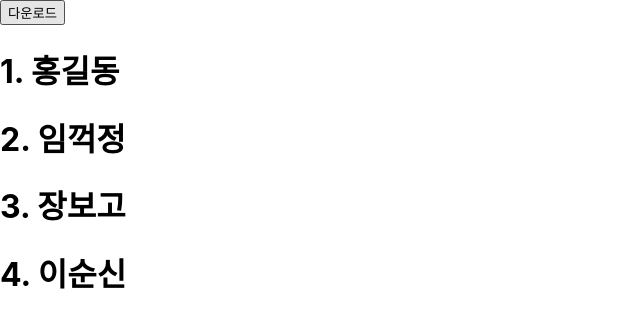
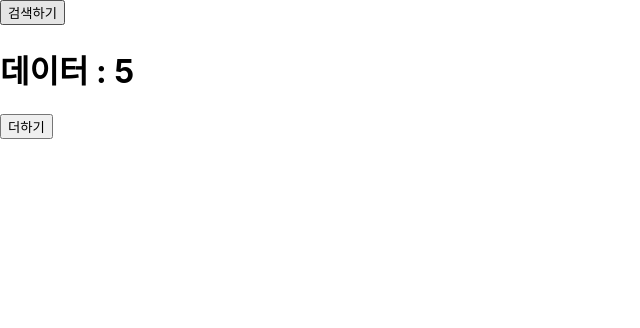
Before and after one commit to revisionismer/study-react, a React (Create React App) app: page / in a window 1280 px wide. Shown: the top 328 px of the page, without its empty margins (0-640 px from the left). Built offline with nearby package versions, Linux system fonts and the light colour scheme.

Commit message:
5. react useEffect

```diff
--- a/src/App.js
+++ b/src/App.js
@@ -2,6 +2,8 @@
 import './App.css';
 import React, { useEffect, useState } from "react";
 import Sub from './Sub';
+import Third from './test/Third';
+import { test_num } from './Sub';
 
 // - React 엔진 : 데이터 변경 감지 하여 UI를 그려주는 엔진
 // 1. 실행 과정 (index.html) - SPA
@@ -35,21 +37,22 @@ function App() {
     }
   ]
 
-  // 레퍼런스 변경 시만 동작(깊은 복사 해야함)
+  /* 레퍼런스 변경 시만 동작(깊은 복사 해야함)
   const [users, setUsers] = useState(sample);
 
   const download = () => {
-    /*
+    //
       const newUser = sample.concat({
         id: 5,
         name: "조자룡"
       });
-    */
+
     // setUsers(newUser);
     // fetch().then().then();
     setUsers([...sample, { id: num, name: "조자룡" }]);
     setNum(num + 1);
   }
+  */
   /*
     const add = () => {
       setNumber(number + 1); // 리엑트한테 number 값 변경한다고 요청.(상태값이기때문)
@@ -66,10 +69,54 @@ function App() {
     </div>
   );
   */
+  /*
+   return (
+     <div>
+       <button onClick={download}>다운로드</button>
+       {users.map((u) => <h1>{u.id}. {u.name}</h1>)}
+     </div>
+   );
+   */
+
+  /* import {} 구조 설명 예제
   return (
     <div>
-      <button onClick={download}>다운로드</button>
-      {users.map((u) => <h1>{u.id}. {u.name}</h1>)}
+      <Sub />
+      <Third />
+      {test_num}
+      Hello World
+    </div>
+  );
+  */
+
+  /*
+    * useEffect(콜백함수)
+     - 실행 시점
+     (1) App() 함수가 최초 실행될 때(최초 마운트될 때)
+     (2) 상태 변수가 변경될 때(그게 dependencyList에 등록되어 있어야함)
+     (3) 의존성 리스트를 관리할 수 있다.
+  */
+
+  const [data, setData] = useState(0);
+
+  const [search, setSearch] = useState(0);
+
+  const download = () => {
+    let downloadData = 5; // 다운로드를 눌러서 받아 왔다고 가정
+    setData(downloadData); // 다운로드를 눌러서 받아온 데이터를 연결
+  }
+
+  useEffect(() => {
+    console.log("useEffect 실행됨!!");
+    download();
+  }, [search]);  // 두번째 인자를 비워두면 최초에 한 번만 실행된다.
+
+  return (
+    <div>
+      <button onClick={() => { setSearch(2) }} >검색하기</button>
+
+      <h1>데이터 : {data}</h1>
+      <button onClick={() => { setData(data + 1) }}>더하기</button>
     </div>
   );
 }
--- a/src/Sub.js
+++ b/src/Sub.js
@@ -1,4 +1,6 @@
 import React from 'react';
+
+let test_num = 10;
 
 const Sub = () => {
     return (
@@ -8,4 +10,5 @@ const Sub = () => {
     );
 };
 
+export { test_num };
 export default Sub;
--- /dev/null
+++ b/src/test/Third.js
@@ -0,0 +1,11 @@
+import React from 'react';
+
+const Third = () => {
+    return (
+        <div>
+            Hello Third
+        </div>
+    );
+};
+
+export default Third;
```
Also changed, not shown: 1 other file (tests, documents, lock files or other folders).
